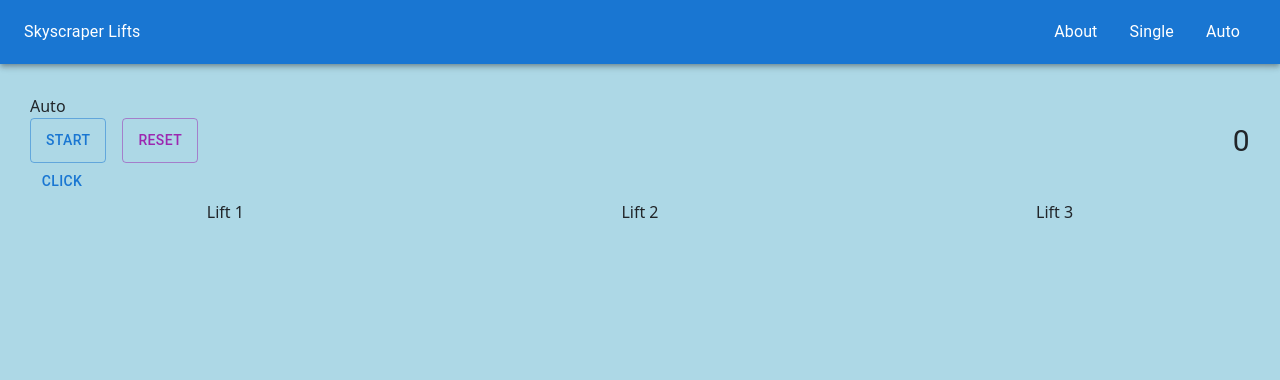
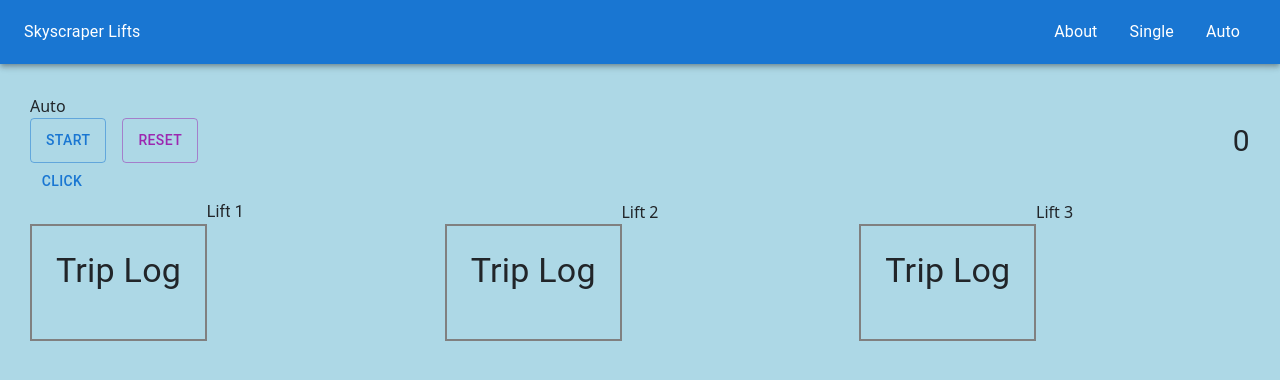
Before and after one commit to JamesFThomas/skyscraper-lifts, a React (Create React App) app: page /auto in a window 1280 px wide. Shown: the top 380 px of the page. Built offline with nearby package versions, Linux system fonts and the light colour scheme.

Commit message:
setDirection working with switch case logic for all lifts

```diff
--- a/src/components/App.js
+++ b/src/components/App.js
@@ -22,7 +22,6 @@ const App = () => {
           height: "100vh",
           backgroundColor: "lightblue",
         }}
-        fluid
       >
         <NavBar />
         <Routes>
--- a/src/components/pages/Auto.js
+++ b/src/components/pages/Auto.js
@@ -1,8 +1,14 @@
-import Container from "react-bootstrap/Container";
-
 import { useSelector, useDispatch } from "react-redux";
 
+import { Box, Button, Grid } from "@mui/material";
+
 import SimulatorDuration from "../simulator/SimulatorDuration";
+import TripsDisplay from "../simulator/liftParts/TripsDisplay.js";
+
+import LiftOne from "../simulator/lifts/LiftOne.js";
+
+import LiftTwo from "../simulator/lifts/LiftTwo.js";
+import LiftThree from "../simulator/lifts/LiftThree.js";
 
 import {
   setDirection,
@@ -10,7 +16,7 @@ import {
   trackTrip,
   setCurrentFloor,
 } from "../../state/everyLiftSlice.js";
-import { Box, Button, Grid } from "@mui/material";
+
 /*
 TODO
 
@@ -76,7 +82,15 @@ const Auto = () => {
   console.log("currentState", currentState);
 
   const test = () => {
-    dispatch(setDirection({ lift: "lift3", direction: "second test working" }));
+    dispatch(
+      setDirection({ lift: "lift3", direction: "switch case 3 tests working" })
+    );
+    dispatch(
+      setDirection({ lift: "lift2", direction: "switch case 2 tests working" })
+    );
+    dispatch(
+      setDirection({ lift: "lift1", direction: "switch case 1 tests working" })
+    );
   };
   const test1 = () => {
     dispatch(setPhase({ lift: "lift1", direction: "ENROUTE" }));
@@ -92,9 +106,9 @@ const Auto = () => {
 
   const testAll = () => {
     test();
-    test1();
-    test2();
-    test3();
+    // test1();
+    // test2();
+    // test3();
   };
   /* ---------------------------------------------------------------------------- */
 
@@ -114,15 +128,9 @@ const Auto = () => {
           <Button onClick={testAll}>Click</Button>
         </Grid>
         <Grid item xs={12} container direction={"row"} spacing={3}>
-          <Grid item xs={4} textAlign={"center"}>
-            Lift 1
-          </Grid>
-          <Grid item xs={4} textAlign={"center"}>
-            Lift 2
-          </Grid>
-          <Grid item xs={4} textAlign={"center"}>
-            Lift 3
-          </Grid>
+          <LiftOne />
+          <LiftTwo />
+          <LiftThree />
         </Grid>
       </Grid>
     </Box>
--- a/src/components/simulator/liftParts/TripsDisplay.js
+++ b/src/components/simulator/liftParts/TripsDisplay.js
@@ -2,6 +2,32 @@ import React from "react";
 import { useSelector } from "react-redux";
 import { Stack, Typography } from "@mui/material";
 
-const TripsDisplay = () => {};
+const stackStyles = () => {
+  return {
+    border: "solid 2px grey",
+    height: "100%",
+    display: "flex",
+    flexDirection: "column",
+    width: "fit-content",
+  };
+};
+
+const TripsDisplay = () => {
+  const tripArray = useSelector((state) => state.everyLift);
+  //   const CheckState = useSelector((state) => state[mode]);
+  //   console.log("component state", CheckState);
+  return (
+    <Stack sx={stackStyles} padding={3} spacing={1} alignItems={"center"}>
+      <Typography variant="h4">Trip Log</Typography>
+      {/* {tripArray.map(({ currentFloor, endFloor, tripTime }, index) => (
+        <Typography key={index}>{`T#${(index += 1)}, S:${
+          currentFloor === 0 ? "L" : currentFloor
+        }, E:${
+          endFloor !== "0" ? endFloor : "L"
+        } Time:${tripTime}`}</Typography>
+      ))} */}
+    </Stack>
+  );
+};
 
 export default TripsDisplay;
--- /dev/null
+++ b/src/components/simulator/lifts/LiftOne.js
@@ -0,0 +1,13 @@
+import { Box, Button, Grid, Typography } from "@mui/material";
+import TripsDisplay from "../liftParts/TripsDisplay";
+
+const LiftOne = () => {
+  return (
+    <Grid item xs={4} textAlign={"center"}>
+      <Typography>Lift 1</Typography>
+      <TripsDisplay />
+    </Grid>
+  );
+};
+
+export default LiftOne;
--- /dev/null
+++ b/src/components/simulator/lifts/LiftThree.js
@@ -0,0 +1,13 @@
+import { Box, Button, Grid } from "@mui/material";
+import TripsDisplay from "../liftParts/TripsDisplay";
+
+const LiftThree = () => {
+  return (
+    <Grid item xs={4} textAlign={"center"}>
+      Lift 3
+      <TripsDisplay />
+    </Grid>
+  );
+};
+
+export default LiftThree;
--- /dev/null
+++ b/src/components/simulator/lifts/LiftTwo.js
@@ -0,0 +1,14 @@
+import { Box, Button, Grid } from "@mui/material";
+
+import TripsDisplay from "../liftParts/TripsDisplay";
+
+const LiftTwo = () => {
+  return (
+    <Grid item xs={4} textAlign={"center"}>
+      Lift 2
+      <TripsDisplay />
+    </Grid>
+  );
+};
+
+export default LiftTwo;
--- a/src/components/singleMode/TripLog.js
+++ b/src/components/singleMode/TripLog.js
@@ -15,8 +15,6 @@ const stackStyles = () => {
 const TripLog = () => {
   const tripArr = useSelector((state) => state.singleMode.trips);
 
-  //TODO create function that plays song when trip is longer than 10 seconds
-
   return (
     <Stack sx={stackStyles} padding={3} spacing={1} alignItems={"center"}>
       <Typography variant="h4">Trip Log</Typography>
--- a/src/state/everyLiftSlice.js
+++ b/src/state/everyLiftSlice.js
@@ -10,7 +10,26 @@ export const everyLiftSlice = createSlice({
   reducers: {
     setDirection: (state, action) => {
       const { lift, direction: newDirection } = action.payload;
-      state[lift].direction = newDirection;
+      switch (lift) {
+        case "lift1": {
+          return {
+            ...state,
+            lift1: { ...state.lift1, direction: newDirection },
+          };
+        }
+        case "lift2": {
+          return {
+            ...state,
+            lift2: { ...state.lift2, direction: newDirection },
+          };
+        }
+        default: {
+          return {
+            ...state,
+            lift3: { ...state.lift3, direction: newDirection },
+          };
+        }
+      }
     },
     setPhase: (state, action) => {
       const { lift, phase: newPhase } = action.payload;
@@ -22,7 +41,7 @@ export const everyLiftSlice = createSlice({
     },
     trackTrip: (state, action) => {
       const { lift, trip } = action.payload;
-      state[lift].tripLog.push(trip);
+      state[lift].trips.push(trip);
     },
   },
 });
```
